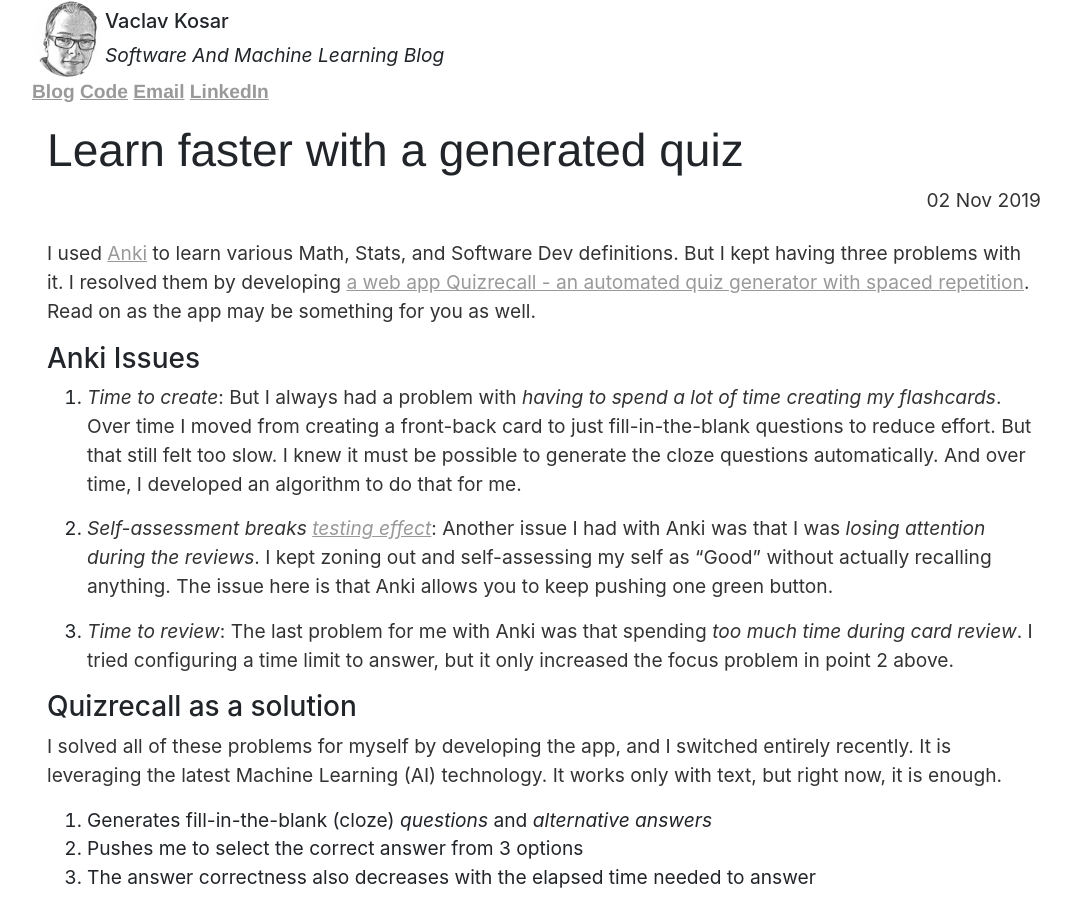
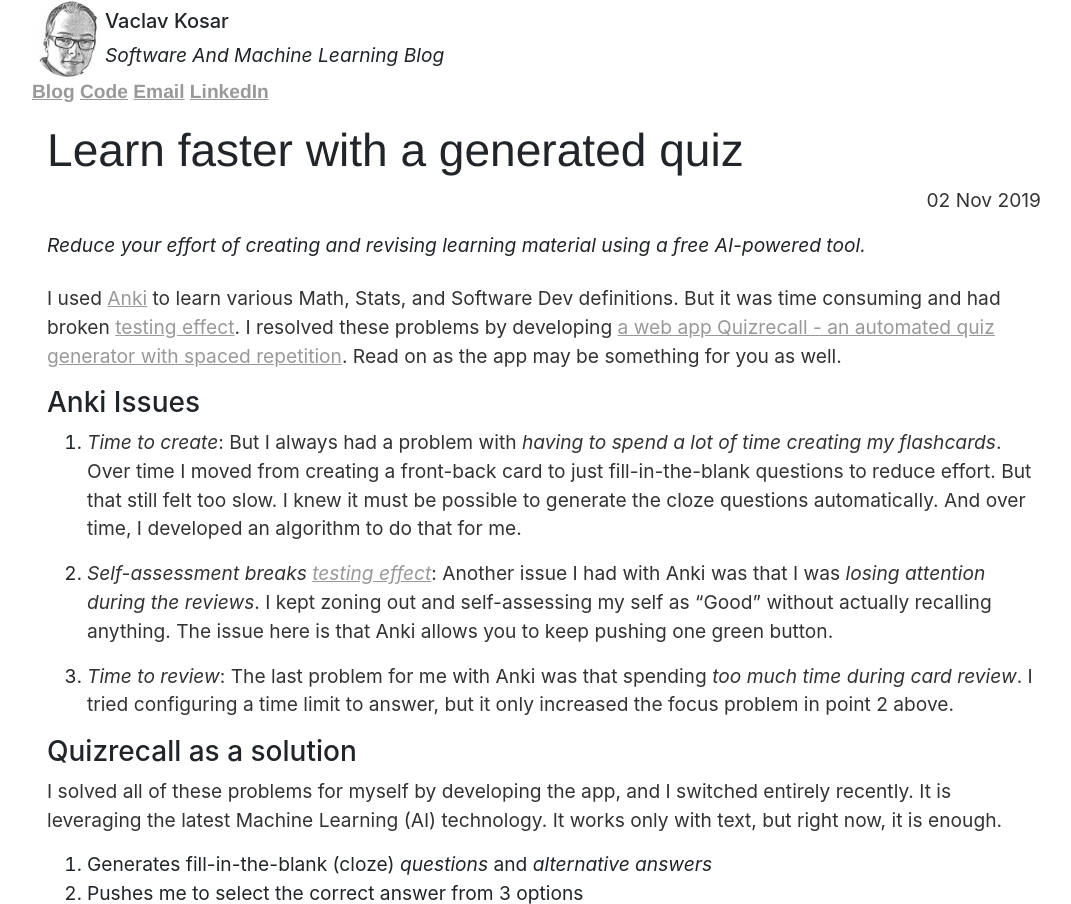
Before and after one commit to vackosar/vackosar.github.io, a Jekyll site: the page built from _posts/2020-01-15-Quizrecall--Learn-any-text-with-automatically-generated-quiz.md, in a window 1280 px wide, cut to the strip 0-904 px from the top of the page. Shown: the whole strip, without its empty margins (96-1167 px from the left). Built offline with Jekyll 4.4.1, drawn with Linux system fonts in a browser that asks for light colours; nearby versions of some CDN libraries; library files that are not in the unit come from our copies; comment, search, counter and statistics services are not loaded.

Commit message:
learn any text faster

```diff
--- a/_posts/2020-01-15-Quizrecall--Learn-any-text-with-automatically-generated-quiz.md
+++ b/_posts/2020-01-15-Quizrecall--Learn-any-text-with-automatically-generated-quiz.md
@@ -2,9 +2,17 @@
 layout: post
 title: "Learn faster with a generated quiz"
 date: 2019-11-02
+categories: productivity
+description: Reduce your effort of creating and revising learning material using a free AI-powered tool.
+permalink: /:categories/:title
+redirect_from:
+- /2019/11/02/Quizrecall-Learn-any-text-with-automatically-generated-quiz.html
 ---
 
-I used [Anki](https://apps.ankiweb.net/) to learn various Math, Stats, and Software Dev definitions. But I kept having three problems with it. I resolved them by developing [a web app Quizrecall - an automated quiz generator with spaced repetition](https://quizrecall.com/personal). Read on as the app may be something for you as well.
+I used [Anki](https://apps.ankiweb.net/) to learn various Math, Stats, and Software Dev definitions.
+But it was time consuming and had broken [testing effect](https://en.wikipedia.org/wiki/Testing_effect).
+I resolved these problems by developing [a web app Quizrecall - an automated quiz generator with spaced repetition](https://quizrecall.com/personal).
+Read on as the app may be something for you as well.
 
 ### Anki Issues
 
```
